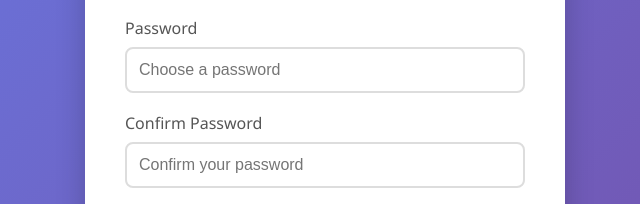
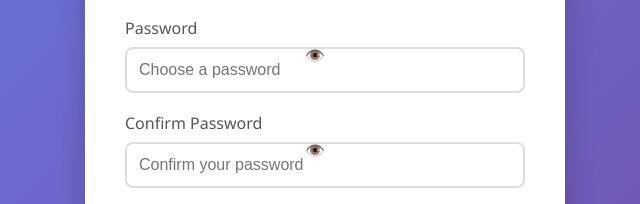
Before and after one commit to black-cat-32/black-cat-32.github.io, a website: page signup.html in a window 1280 px wide. Shown: the part 326-530 px from the top of the page, 315-955 px from the left. Drawn offline with Linux system fonts and the light colour scheme.

Commit message:
Added password toggle functionality

```diff
--- a/signup.html
+++ b/signup.html
@@ -118,6 +118,23 @@
             background-color: #d4edda;
             border-radius: 8px;
         }
+        .password-toggle {
+            position: absolute;
+            right: 10px;
+            top: 50%;
+            transform: translateY(-50%);
+            background: none;
+            border: none;
+            cursor: pointer;
+            padding: 5px;
+            color: #666;
+        }
+        .password-toggle:hover {
+            color: #333;
+        }
+        .password-field {
+            padding-right: 40px !important;
+        }
     </style>
 </head>
 <body>
@@ -131,12 +148,14 @@
             </div>
             <div class="form-group">
                 <label for="password">Password</label>
-                <input type="password" id="password" name="password" placeholder="Choose a password" required minlength="6">
+                <input type="password" id="password" name="password" placeholder="Choose a password" required minlength="6" class="password-field">
+                <button type="button" class="password-toggle" onclick="togglePassword('password')">👁️</button>
                 <div class="error-message" id="passwordError"></div>
             </div>
             <div class="form-group">
                 <label for="confirmPassword">Confirm Password</label>
-                <input type="password" id="confirmPassword" name="confirmPassword" placeholder="Confirm your password" required>
+                <input type="password" id="confirmPassword" name="confirmPassword" placeholder="Confirm your password" required class="password-field">
+                <button type="button" class="password-toggle" onclick="togglePassword('confirmPassword')">👁️</button>
                 <div class="error-message" id="confirmPasswordError"></div>
             </div>
             <button type="submit">
@@ -150,6 +169,12 @@
 
     <script>
         const API_URL = 'https://login-system-backend-black-cat-32.onrender.com';
+
+        function togglePassword(fieldId) {
+            const passwordField = document.getElementById(fieldId);
+            const type = passwordField.type === 'password' ? 'text' : 'password';
+            passwordField.type = type;
+        }
 
         async function handleSignup(event) {
             event.preventDefault();
```
Also changed, not shown: index.html (+27 -1 lines).
